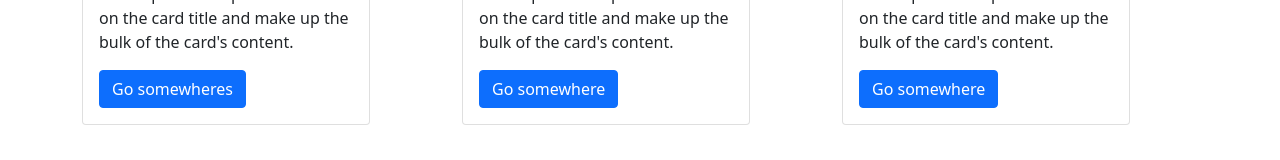
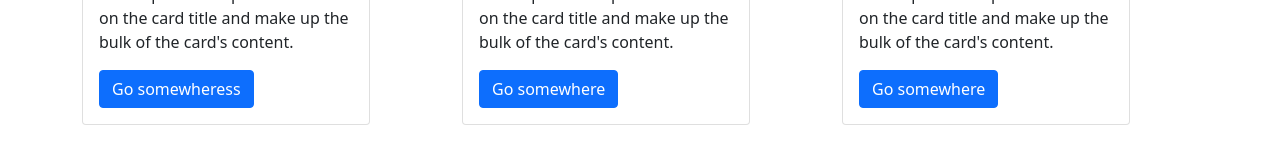
Before and after one commit to Youssef-Benali/reactbasic, a React (Create React App) app: page /cards in a window 1280 px wide. Shown: the part 364-524 px from the top of the page. Built offline with nearby package versions, Linux system fonts and the light colour scheme.

Commit message:
change from laptop

```diff
--- a/src/components/cards.jsx
+++ b/src/components/cards.jsx
@@ -18,7 +18,7 @@ const Cards = () => {
                 the bulk of the card's content.
               </p>
               <a href="#" className="btn btn-primary">
-                Go somewheres
+                Go somewheress
               </a>
             </div>
           </div>
```
